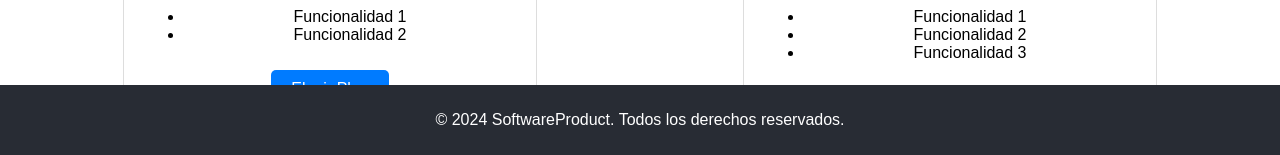
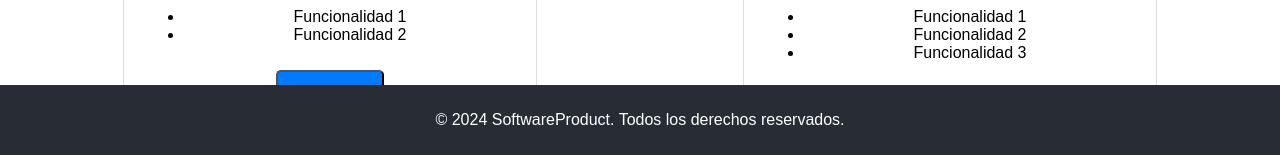
Before and after one commit to richhard6/electromagnetstripe, a React (Create React App) app: page / in a window 1280 px wide. Shown: the part 645-800 px from the top of the page. Built offline with nearby package versions, Linux system fonts and the light colour scheme.

Commit message:
fixed eslint

```diff
--- a/src/components/Pricing.js
+++ b/src/components/Pricing.js
@@ -13,9 +13,7 @@ const Pricing = () => {
             <li>Funcionalidad 1</li>
             <li>Funcionalidad 2</li>
           </ul>
-          <a href="#" className="btn">
-            Elegir Plan
-          </a>
+          <button className="btn">Elegir Plan</button>
         </div>
         <div className="plan">
           <h3>Plan Pro</h3>
@@ -25,9 +23,7 @@ const Pricing = () => {
             <li>Funcionalidad 2</li>
             <li>Funcionalidad 3</li>
           </ul>
-          <a href="#" className="btn">
-            Elegir Plan
-          </a>
+          <button className="btn">Elegir Plan</button>
         </div>
       </div>
     </section>
```
